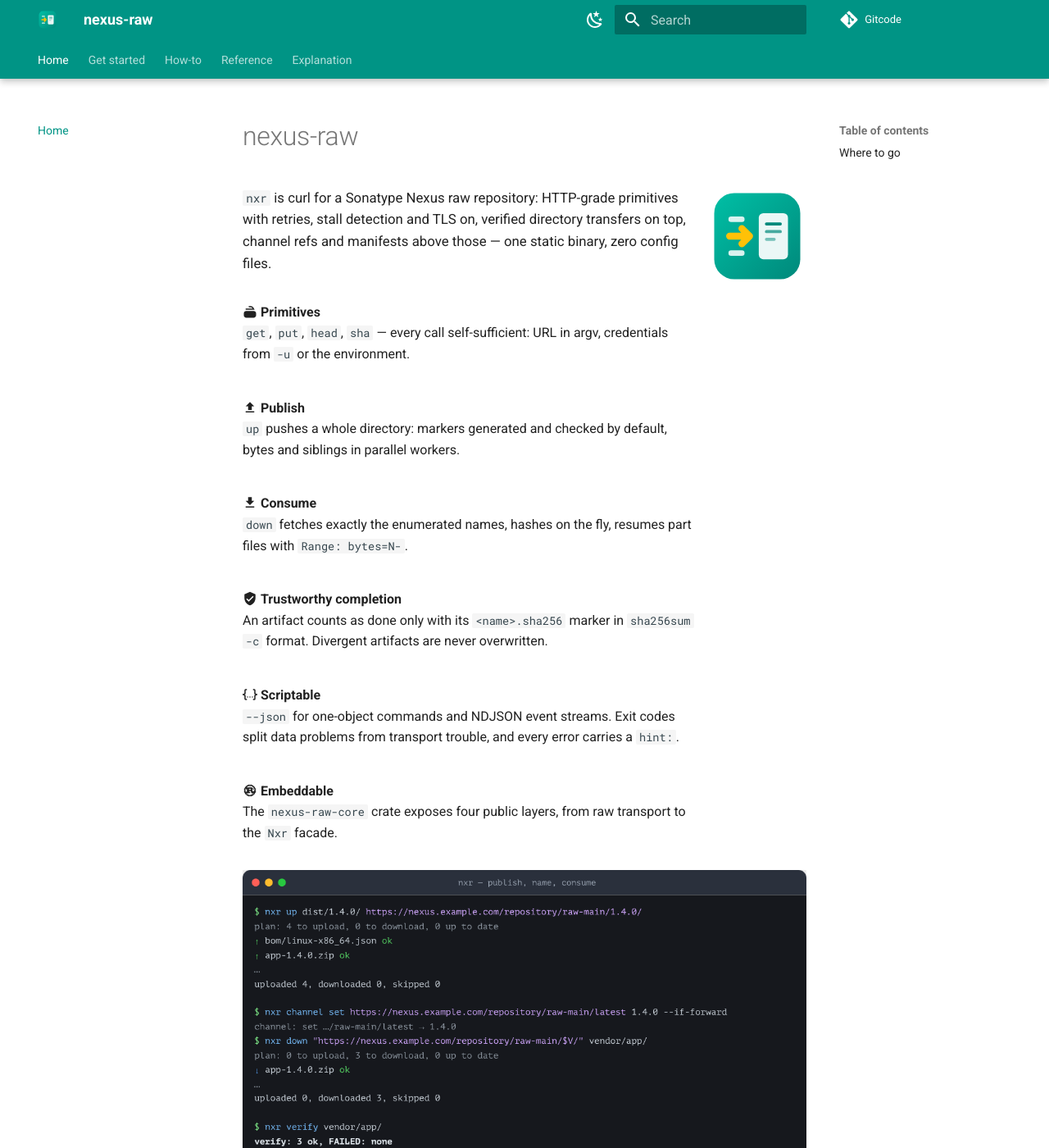
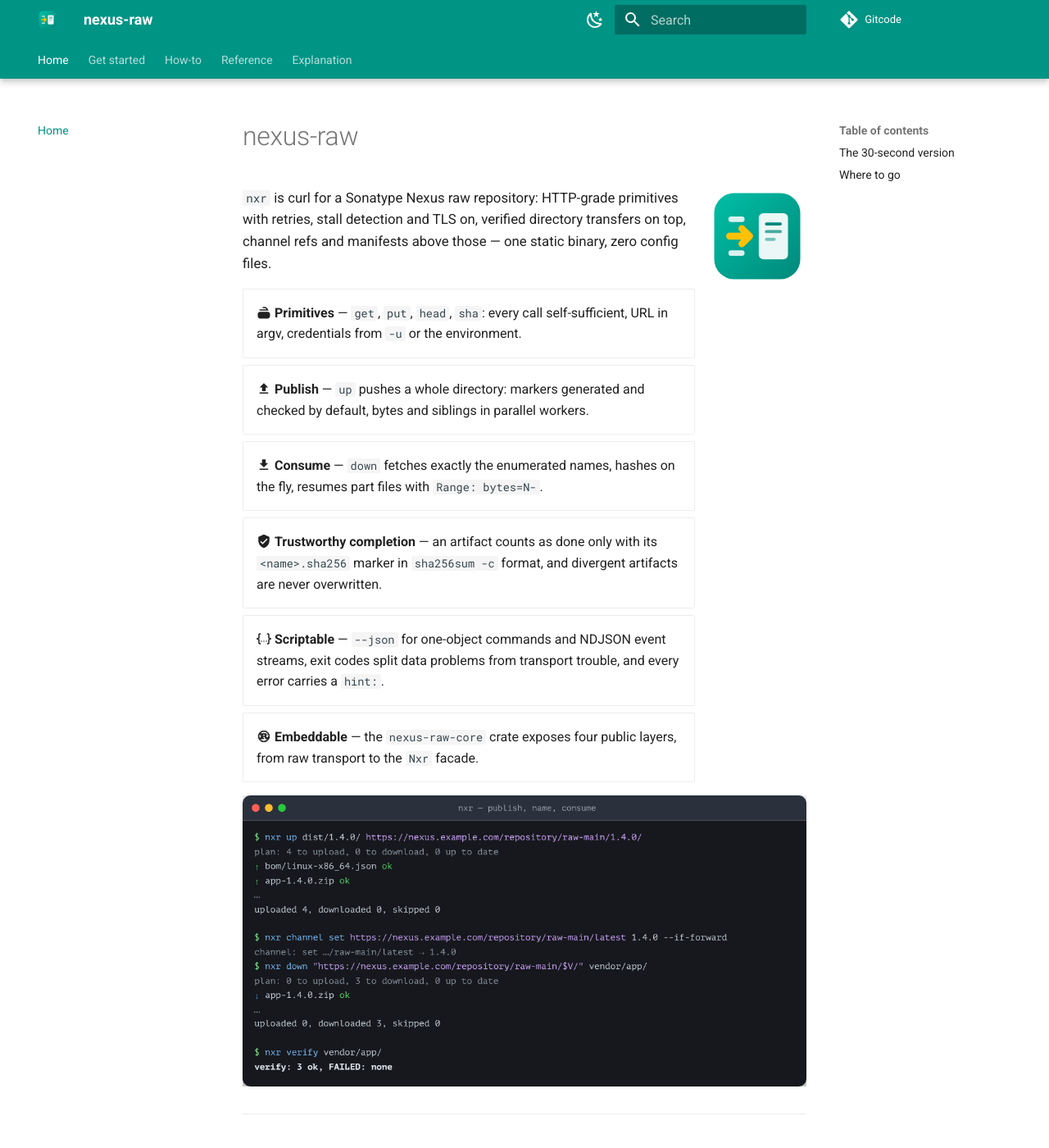
Before and after one commit to Lipen/nexus-raw, an MkDocs documentation site: the page built from docs/index.md, in a window 1280 px wide and 1400 px high. Shown: the whole window at 82% size. Built offline with MkDocs 1.6.1 and Material for MkDocs 9.7.7, drawn with Linux system fonts in a browser that asks for light colours; some of the changed text lies outside the part shown.

Commit message:
docs: landing cards, hero shot, diagram redraw

```diff
--- a/docs/index.md
+++ b/docs/index.md
@@ -8,41 +8,20 @@
 
 <div class="grid cards" markdown>
 
-<div markdown>
-:material-curling: **Primitives**
-`get`, `put`, `head`, `sha` — every call self-sufficient: URL in argv, credentials from `-u` or the environment.
-</div>
-
-<div markdown>
-:material-upload: **Publish**
-`up` pushes a whole directory: markers generated and checked by default, bytes and siblings in parallel workers.
-</div>
-
-<div markdown>
-:material-download: **Consume**
-`down` fetches exactly the enumerated names, hashes on the fly, resumes part files with `Range: bytes=N-`.
-</div>
-
-<div markdown>
-:material-shield-check: **Trustworthy completion**
-An artifact counts as done only with its `<name>.sha256` marker in `sha256sum -c` format.
-Divergent artifacts are never overwritten.
-</div>
-
-<div markdown>
-:material-code-json: **Scriptable**
-`--json` for one-object commands and NDJSON event streams.
-Exit codes split data problems from transport trouble, and every error carries a `hint:`.
-</div>
-
-<div markdown>
-:material-language-rust: **Embeddable**
-The `nexus-raw-core` crate exposes four public layers, from raw transport to the `Nxr` facade.
-</div>
+- :material-curling: **Primitives** — `get`, `put`, `head`, `sha`: every call self-sufficient, URL in argv, credentials from `-u` or the environment.
+- :material-upload: **Publish** — `up` pushes a whole directory: markers generated and checked by default, bytes and siblings in parallel workers.
+- :material-download: **Consume** — `down` fetches exactly the enumerated names, hashes on the fly, resumes part files with `Range: bytes=N-`.
+- :material-shield-check: **Trustworthy completion** — an artifact counts as done only with its `<name>.sha256` marker in `sha256sum -c` format, and divergent artifacts are never overwritten.
+- :material-code-json: **Scriptable** — `--json` for one-object commands and NDJSON event streams, exit codes split data problems from transport trouble, and every error carries a `hint:`.
+- :material-language-rust: **Embeddable** — the `nexus-raw-core` crate exposes four public layers, from raw transport to the `Nxr` facade.
 
 </div>
 
 ![A real nxr session: publish, name with a channel, consume, verify](assets/img/hero-terminal.png)
+
+---
+
+## The 30-second version
 
 The transcript above is real output, verbatim.
 Publish a version directory — markers included, re-runs free:
```
